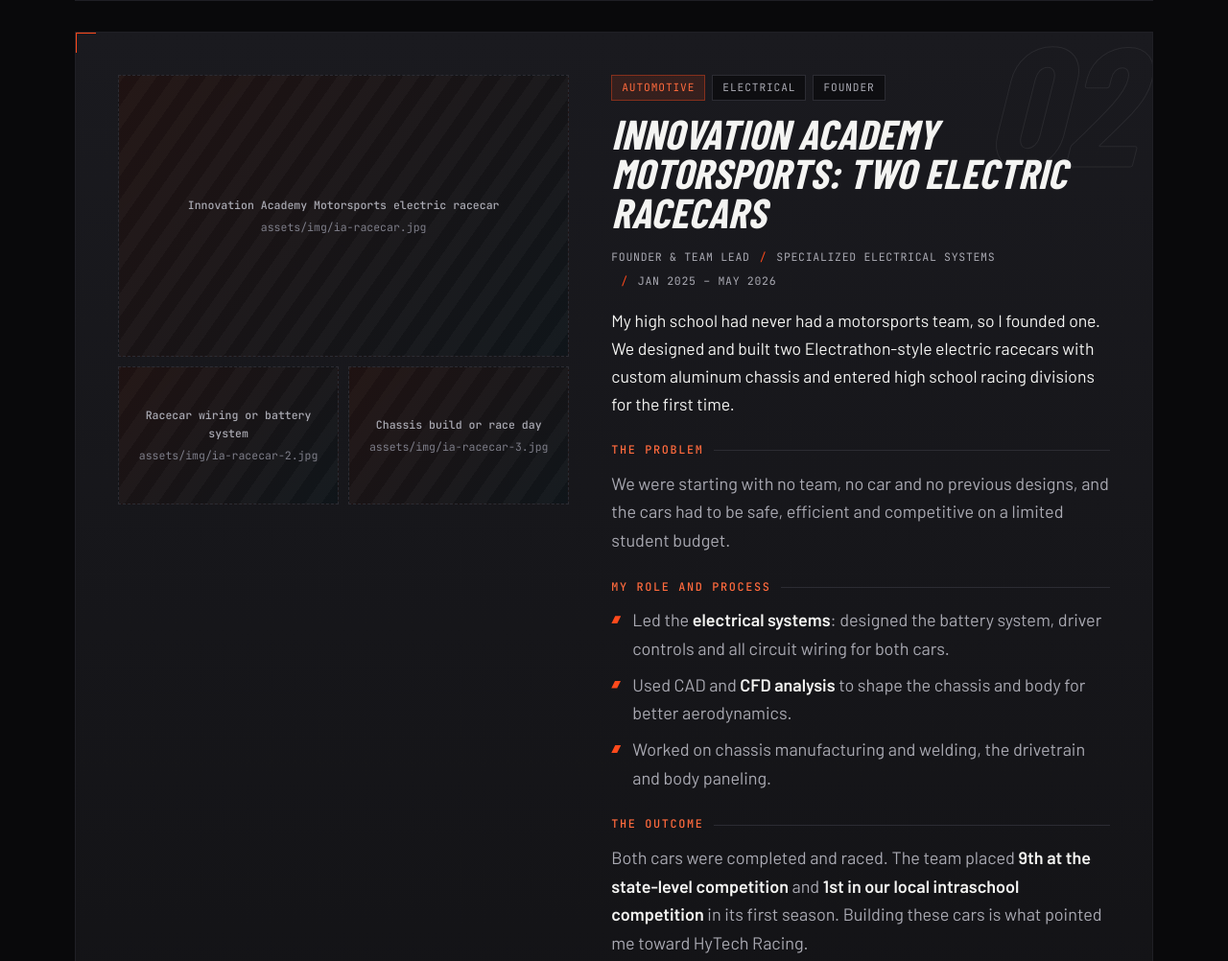
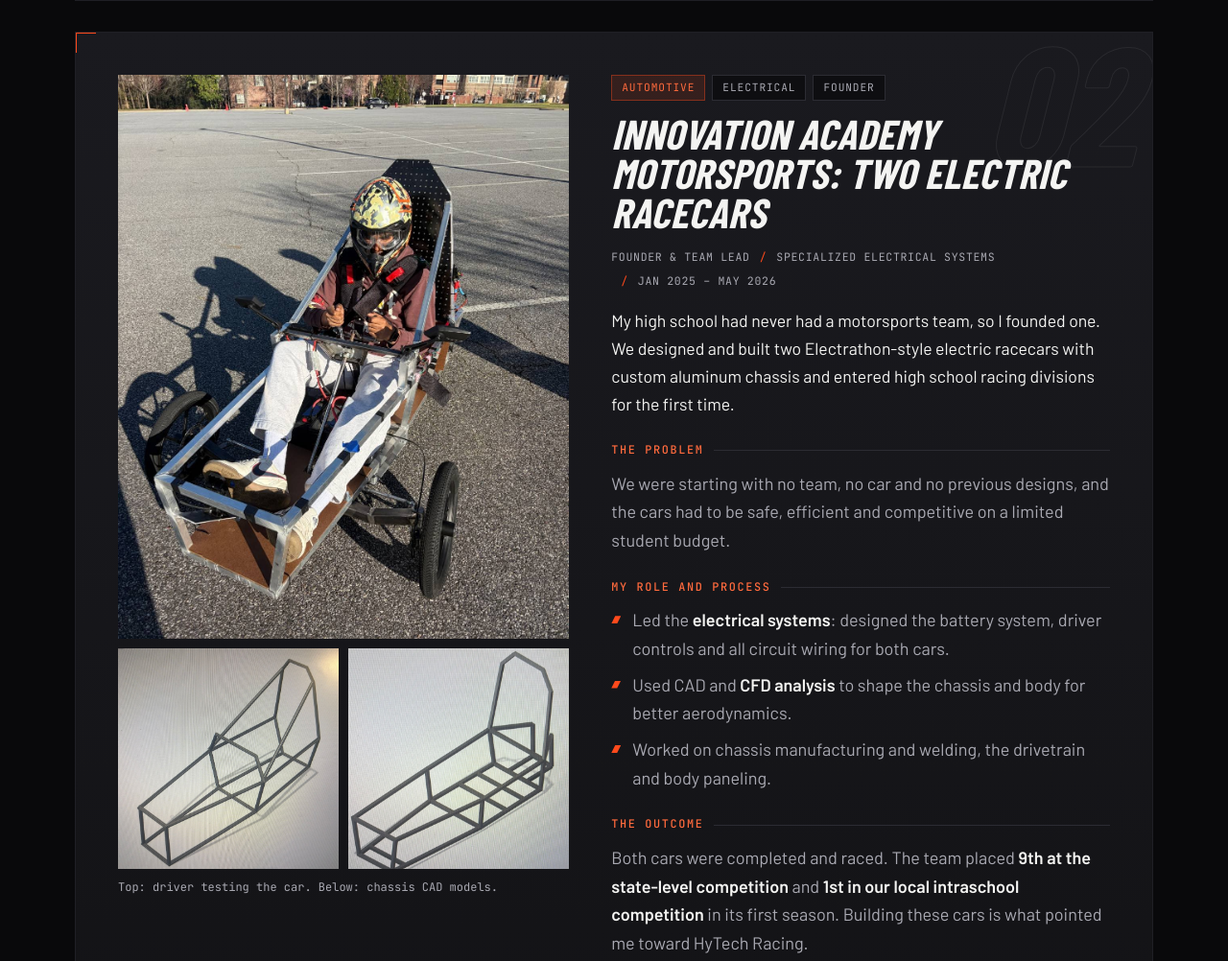
Before and after one commit to sidrc20/eportfolio, a plain HTML site: page projects.html in a window 1280 px wide. Shown: the part 1877-2879 px from the top of the page at 96% size. Drawn offline with nearby package versions, Linux system fonts and the light colour scheme; a web font is replaced by a local one.

Commit message:
Add Innovation Academy Motorsports photos
Co-Authored-By: Claude Fable 5.2 <noreply@anthropic.com>

```diff
--- a/projects.html
+++ b/projects.html
@@ -79,11 +79,12 @@
         <!-- ================= IA Motorsports ================= -->
         <article class="project reveal" id="motorsports" data-tags="automotive embedded design">
           <div class="project-media">
-            <figure class="media" style="margin:0"><img src="assets/img/ia-racecar.jpg" alt="Innovation Academy Motorsports electric racecar"></figure>
+            <figure class="media" style="margin:0;aspect-ratio:4/5"><img src="assets/img/ia-racecar.jpg" alt="Driver test of an Innovation Academy Motorsports electric racecar with its aluminum chassis" style="object-position:50% 45%"></figure>
             <div class="media-row">
-              <figure class="media" style="margin:0"><img src="assets/img/ia-racecar-2.jpg" alt="Racecar wiring or battery system"></figure>
-              <figure class="media" style="margin:0"><img src="assets/img/ia-racecar-3.jpg" alt="Chassis build or race day"></figure>
+              <figure class="media" style="margin:0;aspect-ratio:1/1"><img src="assets/img/ia-racecar-2.jpg" alt="CAD model of the racecar chassis with roll hoop and bracing"></figure>
+              <figure class="media" style="margin:0;aspect-ratio:1/1"><img src="assets/img/ia-racecar-3.jpg" alt="CAD model of an earlier chassis design"></figure>
             </div>
+            <p class="caption" style="margin:0">Top: driver testing the car. Below: chassis CAD models.</p>
           </div>
           <div>
             <div class="chips" style="margin-bottom:14px"><span class="chip gold">Automotive</span><span class="chip">Electrical</span><span class="chip">Founder</span></div>
```
Also changed, not shown: index.html (+1 -1 lines), assets/img/ia-racecar-2.jpg (added), assets/img/ia-racecar-3.jpg (added), assets/img/ia-racecar.jpg (added).
